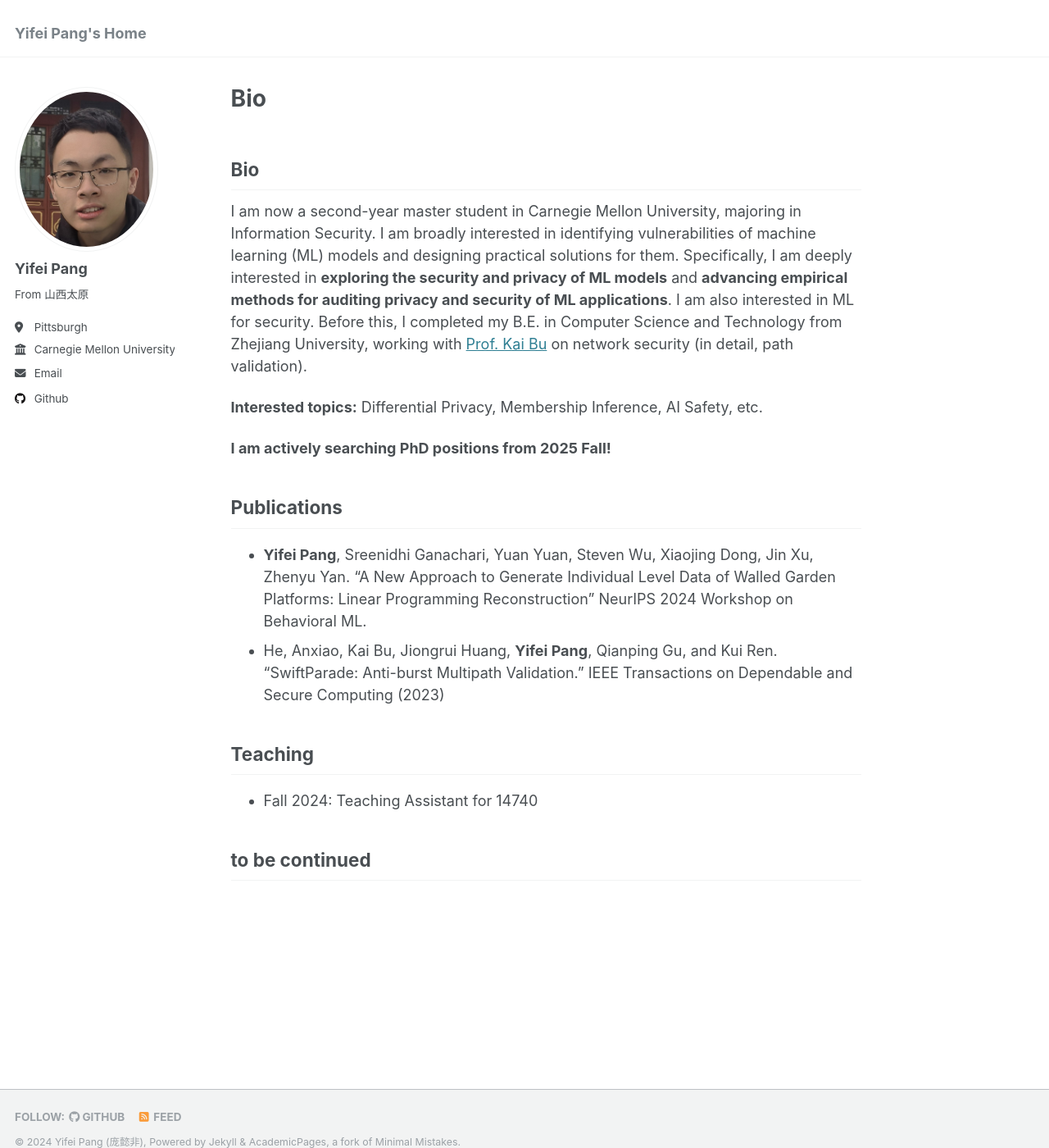
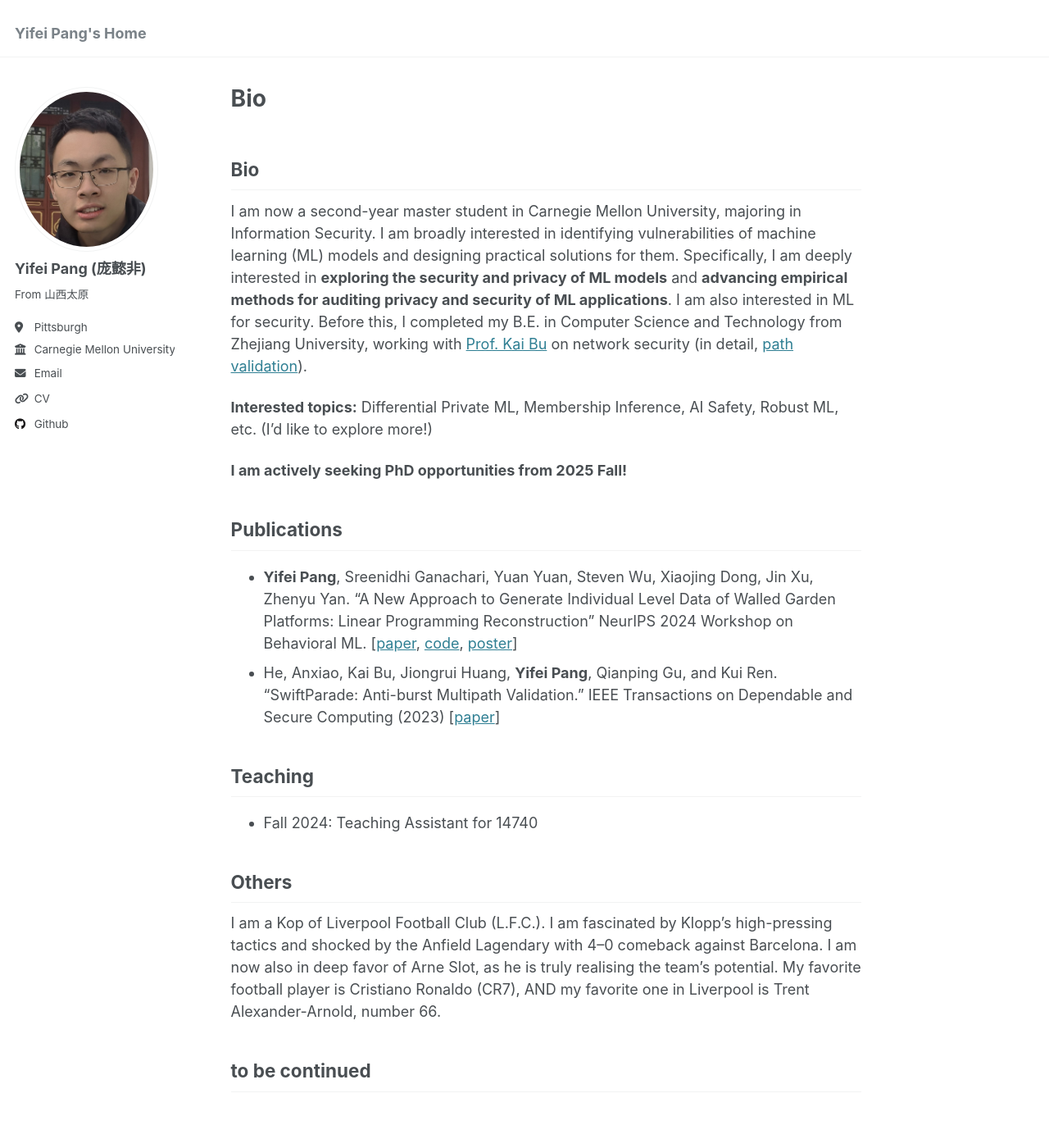
Before and after one commit to 2020pyfcrawl/2020pyfcrawl.github.io, a Jekyll site: the page built from _pages/about.md, in a window 1280 px wide and 1400 px high. Shown: the whole window at 82% size. Built offline with Jekyll 4.4.1, drawn with Linux system fonts in a browser that asks for light colours; our own code applies the rules of GitHub Pages for plain Markdown files; some of the changed text lies outside the part shown.

Commit message:
update 12.22

```diff
--- a/_config.yml
+++ b/_config.yml
@@ -10,7 +10,7 @@
 locale                   : "en-US"
 title                    : "Yifei Pang's Home"
 title_separator          : "-"
-name                     : &name "Yifei Pang (庞懿非)"
+name                     : &name "Yifei Pang"
 description              : &description "personal description"
 url                      : https://2020pyfcrawl.github.io # the base hostname & protocol for your site e.g. "https://[your GitHub username].github.io"
 baseurl                  : "" # the subpath of your site, e.g. "/blog"
@@ -22,13 +22,14 @@ repository               : # "academicpages/academicpages.github.io"
 author:
   # Biographic information
   avatar           : "photo_me.jpg"
-  name             : "Yifei Pang"
+  name             : "Yifei Pang (庞懿非)"
   pronouns         : # example: "she/her"
   bio              : "From 山西太原"
   location         : "Pittsburgh"
   employer         : "Carnegie Mellon University"
   uri              : # URL
   email            : "yifeip@andrew.cmu.edu"
+  cv               : "/files/CV.pdf"
 
   # Academic websites
   arxiv            : # URL - Update with the correct link to your profile
@@ -117,7 +118,7 @@ staticman:
       options:
         format           : "iso8601" # "iso8601" (default), "timestamp-seconds", "timestamp-milliseconds"
 atom_feed:
-  hide                   : false     # change to true to hide the RSS feed in the footer
+  hide                   : true     # change to true to hide the RSS feed in the footer
   path                   : # blank (default) uses feed.xml
 
 
--- a/_includes/author-profile.html
+++ b/_includes/author-profile.html
@@ -35,6 +35,10 @@
       {% endif %}
       {% if author.email %}
         <li><a href="mailto:{{ author.email }}"><i class="fas fa-fw fa-envelope icon-pad-right" aria-hidden="true"></i>{{ site.data.ui-text[site.locale].email_label | default: "Email" }}</a></li>
+      {% endif %}
+      <!-- add cv -->
+      {% if author.cv %}
+        <li><a href="{{ author.cv }}" target="_blank"><i class="fas fa-fw fa-link icon-pad-right" aria-hidden="true"></i>CV</a></li>
       {% endif %}
 
       <!-- Font Awesome and Academicons icons / Academic websites -->
--- a/_pages/about.md
+++ b/_pages/about.md
@@ -21,22 +21,27 @@ redirect_from:
 * Static files (like PDFs): /files/
 * Profile image (can set in _config.yml): images/profile.png -->
 
-I am now a second-year master student in Carnegie Mellon University, majoring in Information Security. I am broadly interested in identifying vulnerabilities of machine learning (ML) models and designing practical solutions for them. Specifically, I am deeply interested in **exploring the security and privacy of ML models** and **advancing empirical methods for auditing privacy and security of ML applications**. I am also interested in ML for security. Before this, I completed my B.E. in Computer Science and Technology from Zhejiang University, working with [Prof. Kai Bu](https://list.zju.edu.cn/kaibu/) on network security (in detail, path validation).
+I am now a second-year master student in Carnegie Mellon University, majoring in Information Security. I am broadly interested in identifying vulnerabilities of machine learning (ML) models and designing practical solutions for them. Specifically, I am deeply interested in **exploring the security and privacy of ML models** and **advancing empirical methods for auditing privacy and security of ML applications**. I am also interested in ML for security. Before this, I completed my B.E. in Computer Science and Technology from Zhejiang University, working with [Prof. Kai Bu](https://list.zju.edu.cn/kaibu/) on network security (in detail, [path validation](https://dl.acm.org/doi/abs/10.1145/2619239.2626323)).
 
-**Interested topics:** Differential Privacy, Membership Inference, AI Safety, etc.
+**Interested topics:** Differential Private ML, Membership Inference, AI Safety, Robust ML, etc. (I'd like to explore more!)
 
-**I am actively searching PhD positions from 2025 Fall!**
+**I am actively seeking PhD opportunities from 2025 Fall!**
 
 ## Publications
 * **Yifei Pang**, Sreenidhi Ganachari, Yuan Yuan, Steven Wu, Xiaojing Dong, Jin Xu, Zhenyu Yan. "A New Approach to Generate
 Individual Level Data of Walled Garden Platforms: Linear Programming Reconstruction" NeurIPS 2024 Workshop on Behavioral
-ML.
+ML. [[paper](https://openreview.net/pdf?id=VVYnNKUzdH), [code](https://github.com/2020pyfcrawl/Linear_Programming_Reconstruction), [poster](https://drive.google.com/file/d/1QByWC_tbuQU_70IyFfu-4WsRVuWiSF5j/view?usp=sharing)]
 * He, Anxiao, Kai Bu, Jiongrui Huang, **Yifei Pang**, Qianping Gu, and Kui Ren. "SwiftParade: Anti-burst Multipath Validation." IEEE
-Transactions on Dependable and Secure Computing (2023)
+Transactions on Dependable and Secure Computing (2023) [[paper](https://ieeexplore.ieee.org/document/10251632)]
 
 
 ## Teaching
 * Fall 2024: Teaching Assistant for 14740
+
+## Others
+
+I am a Kop of Liverpool Football Club (L.F.C.). I am fascinated by Klopp's high-pressing tactics and shocked by the Anfield Lagendary with 4–0 comeback against Barcelona. I am now also in deep favor of Arne Slot, as he is truly realising the team's potential. My favorite football player is Cristiano Ronaldo (CR7), AND my favorite one in Liverpool is Trent Alexander-Arnold, number 66.
+
 
 ## to be continued
 
```
Also changed, not shown: 1 other file.
